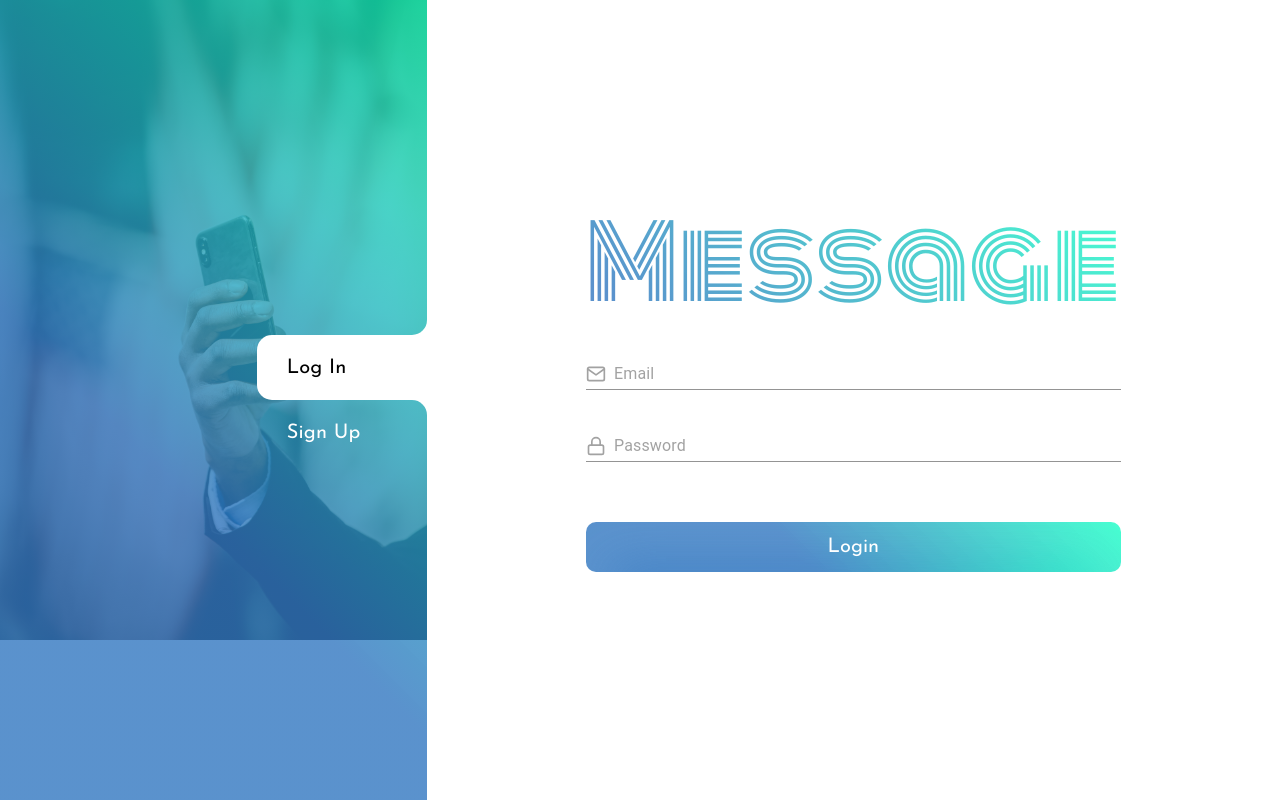
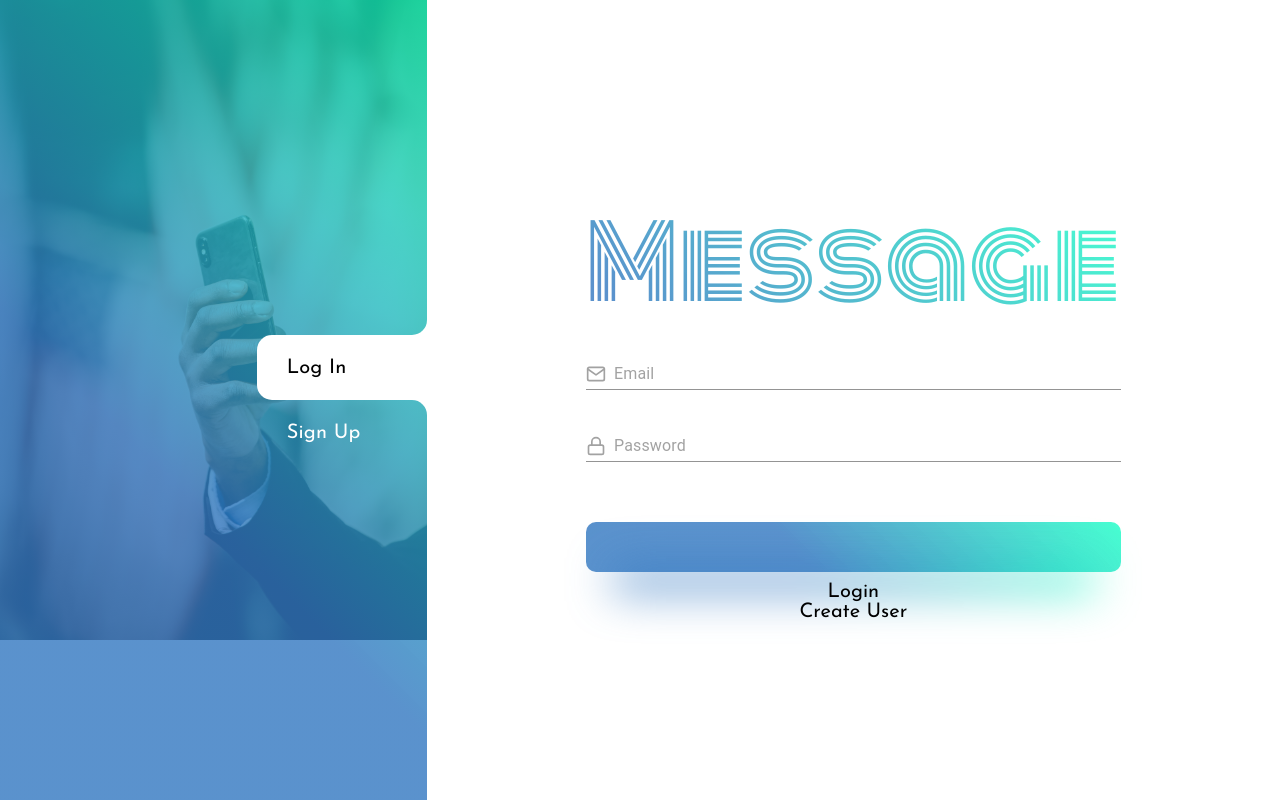
Before and after one commit to ShahzodZiyodullayev/noma, a React (Create React App) app in the folder noma/: page /login in a window 1280 px wide. Built offline with nearby package versions, Linux system fonts and the light colour scheme.

Commit message:
login && register button'ning shadow'i tuzatildi

```diff
--- a/noma/src/pages/Register.jsx
+++ b/noma/src/pages/Register.jsx
@@ -203,8 +203,10 @@ function Register() {
             sx={{ m: isActive ? 0 : "20px 0" }}
           />
           <button type="submit" className="submitBtn">
-            <p className={isActive ? "login" : "createUser"}>Login</p>
-            <p className={isActive ? "login" : "createUser"}>Create User</p>
+            <div className="logRegContainer">
+              <p className={isActive ? "login" : "createUser"}>Login</p>
+              <p className={isActive ? "login" : "createUser"}>Create User</p>
+            </div>
           </button>
         </form>
         <ToastContainer />
--- a/noma/src/pages/style.css
+++ b/noma/src/pages/style.css
@@ -85,13 +85,24 @@
   background: linear-gradient(45deg, #3076c0cb 40%, #05ffc1bb 100%);
   margin: 40px 0;
   position: relative;
-  overflow: hidden;
+  /* overflow: hidden; */
   text-transform: capitalize;
   border: none;
   height: 50px;
   border-radius: 10px;
   cursor: pointer;
   font-size: 20px;
+}
+.logRegContainer {
+  height: 50px;
+  overflow: hidden;
+}
+.logRegContainer p {
+  margin: 36px 0;
+  color: white;
+}
+.logRegContainer p:nth-child(1) {
+  margin-top: -40px;
 }
 .submitBtn::before {
   content: "";
@@ -126,13 +137,6 @@
   opacity: 1;
   transition: all 500ms ease-in-out;
 }
-.submitBtn p {
-  margin: 36px 0;
-  color: white;
-}
-.submitBtn p:nth-child(1) {
-  margin-top: -40px;
-}
 .login {
   transform: translateY(55px);
   transition: 600ms;
```
